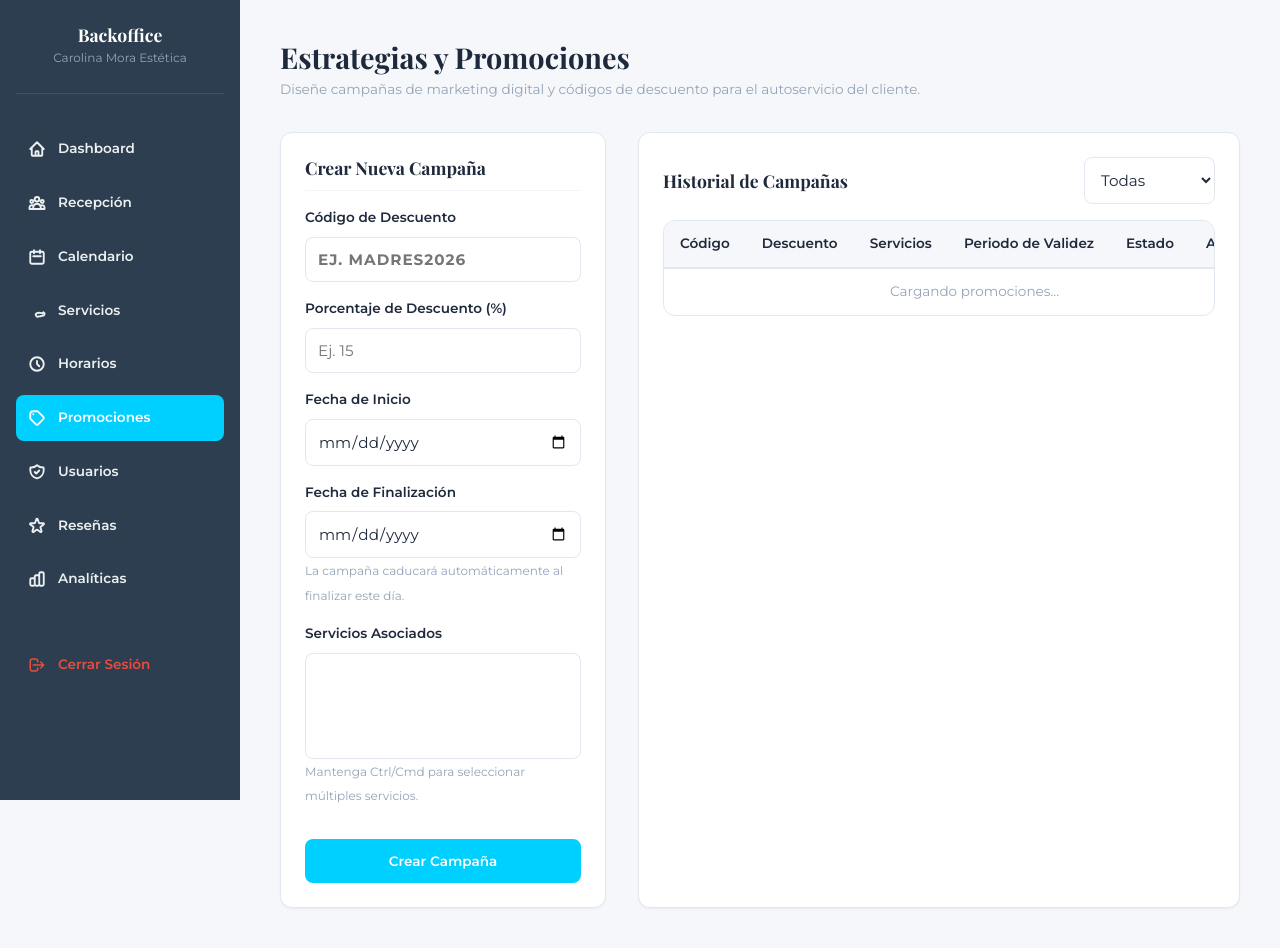
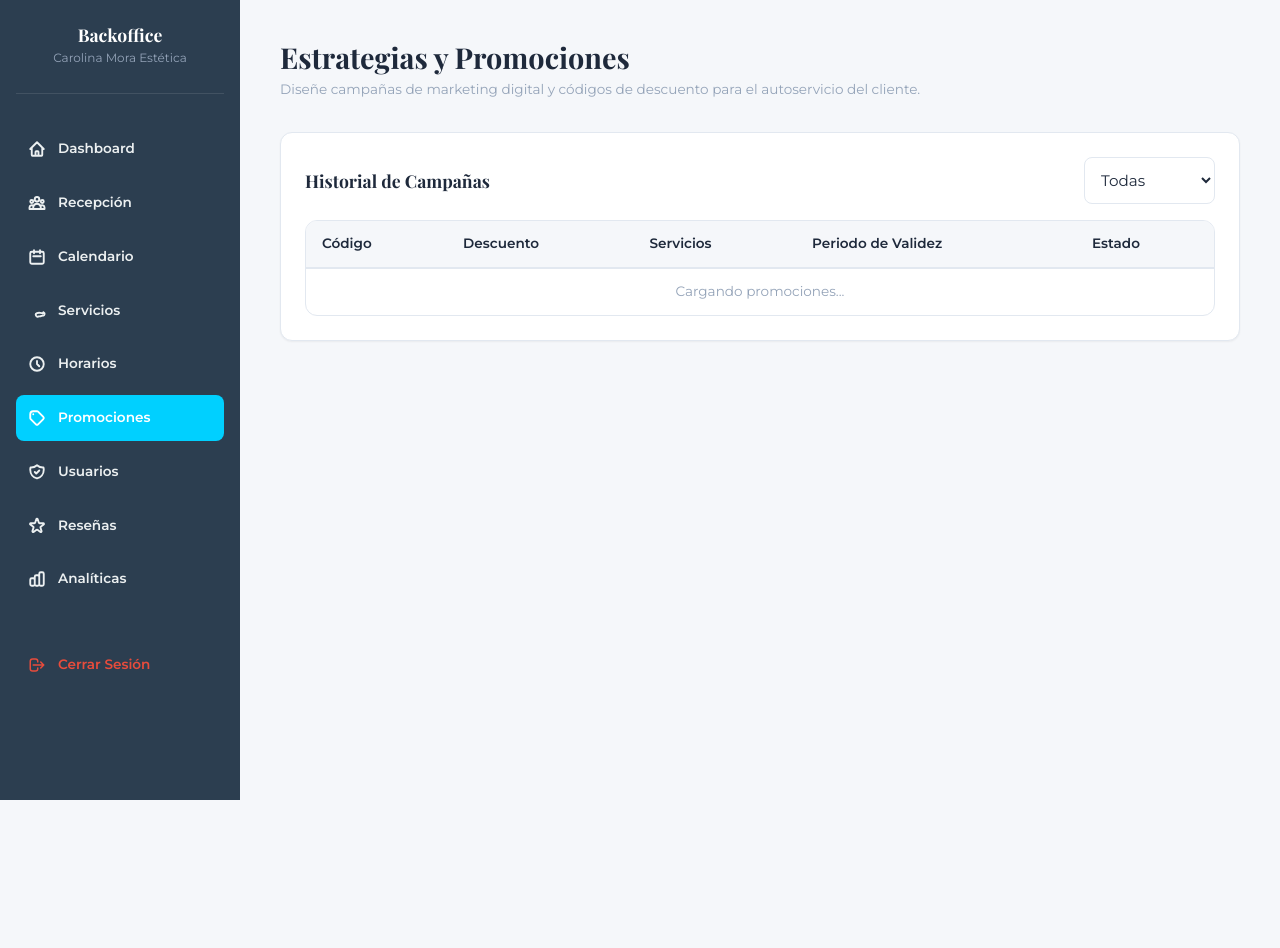
Before and after one commit to RonaldMoraC/CarolinaMoraEstetica, a PHP site: page /CarolinaMoraEstetica/views/admin/admin-promociones.php in a window 1280 px wide. After the commit the page ends 800 px from the top, so only its background shows below. Run offline with PHP 8.4, Linux system fonts and the light colour scheme; lists and menus that the app fills with data are empty.

Commit message:
feat(admin): refactorizar módulo de promociones con RBAC por rol, validación de fechas en tiempo real y hardening de seguridad

```diff
--- a/public/views/admin/admin-promociones.php
+++ b/public/views/admin/admin-promociones.php
@@ -35,43 +35,24 @@ CSS;
 ob_start();
 ?>
 
+<?php
+// Hardening de seguridad: Verificar rol en el servidor
+// Suponiendo que el layout de admin proporciona $user o acceso a la sesión.
+// Si no, definimos una bandera basada en el rol.
+$isAdmin = isset($userRole) && $userRole === 'ADMIN';
+?>
+
 <div class="layout-split">
-    <!-- Formulario de creación -->
+    <?php if ($isAdmin): ?>
+    <!-- Formulario de creación (Solo Admin) -->
     <section class="card promo-form-section">
         <h3 class="card__title">Crear Nueva Campaña</h3>
         <form id="promoForm" novalidate>
-            <div class="form-group">
-                <label for="codigo" class="form-label">Código de Descuento</label>
-                <input type="text" id="codigo" class="form-control" placeholder="Ej. MADRES2026" style="text-transform:uppercase; font-weight:700; letter-spacing:1px;" required maxlength="50">
-            </div>
-
-            <div class="form-group">
-                <label for="porcentaje" class="form-label">Porcentaje de Descuento (%)</label>
-                <input type="number" id="porcentaje" class="form-control" min="1" max="100" step="0.01" placeholder="Ej. 15" required>
-            </div>
-
-            <div class="form-group">
-                <label for="fecha_inicio" class="form-label">Fecha de Inicio</label>
-                <input type="date" id="fecha_inicio" class="form-control" required>
-            </div>
-
-            <div class="form-group">
-                <label for="fecha_fin" class="form-label">Fecha de Finalización</label>
-                <input type="date" id="fecha_fin" class="form-control" required>
-                <span class="form-hint">La campaña caducará automáticamente al finalizar este día.</span>
-            </div>
-
-            <div class="form-group">
-                <label for="serviciosSelect" class="form-label">Servicios Asociados</label>
-                <select id="serviciosSelect" class="form-control" multiple size="4">
-                    <!-- Opciones cargadas por JS -->
-                </select>
-                <span class="form-hint">Mantenga Ctrl/Cmd para seleccionar múltiples servicios.</span>
-            </div>
-
+            <!-- ... campos del formulario ... -->
             <button type="submit" class="btn btn--primary btn--block mt-4">Crear Campaña</button>
         </form>
     </section>
+    <?php endif; ?>
 
     <!-- Historial de promociones -->
     <section class="card" style="flex:2;">
@@ -95,11 +76,11 @@ ob_start();
                         <th>Servicios</th>
                         <th>Periodo de Validez</th>
                         <th>Estado</th>
-                        <th style="text-align:center;">Acciones</th>
+                        <?php if ($isAdmin): ?><th style="text-align:center;">Acciones</th><?php endif; ?>
                     </tr>
                 </thead>
                 <tbody id="tablaPromociones">
-                    <tr><td colspan="6" class="text-center text-muted p-5">Cargando promociones...</td></tr>
+                    <tr><td colspan="<?= $isAdmin ? 6 : 5 ?>" class="text-center text-muted p-5">Cargando promociones...</td></tr>
                 </tbody>
             </table>
         </div>
@@ -121,14 +102,38 @@ document.addEventListener('DOMContentLoaded', () => {
     cargarServiciosParaSelect();
     cargarPromociones();
 
-    // Submit del formulario
+        // Inyectar bandera de admin desde el contexto de la sesión o PHP
+        const isAdmin = <?php echo json_encode($isAdmin); ?>;
+
+        // Listener delegado para las acciones de la tabla
+        if (isAdmin) {
+            document.getElementById('tablaPromociones').addEventListener('click', (e) => {
+                const btn = e.target.closest('button[title="Eliminar"]');
+                if (!btn) return;
+                const row = btn.closest('tr');
+                const id = row.id.split('-')[2];
+                eliminarPromocion(parseInt(id));
+            });
+        }
+
+        // Validación dinámica de fechas
+        const inputInicio = document.getElementById('fecha_inicio');
+        const inputFin = document.getElementById('fecha_fin');
+
+        inputInicio.addEventListener('change', () => {
+            inputFin.min = inputInicio.value;
+        });
+
+        // Submit del formulario (Solo si es admin)
+        if (isAdmin) {
             document.getElementById('promoForm').addEventListener('submit', async (e) => {
                 e.preventDefault();
 
+                const btnSubmit = e.target.querySelector('button[type="submit"]');
                 const codigo = document.getElementById('codigo').value.toUpperCase().trim();
                 const porcentaje = parseFloat(document.getElementById('porcentaje').value);
-        const inicio = document.getElementById('fecha_inicio').value;
-        const fin = document.getElementById('fecha_fin').value;
+                const inicio = inputInicio.value;
+                const fin = inputFin.value;
 
                 if (!codigo || isNaN(porcentaje) || !inicio || !fin) {
                     alerts.error('Complete todos los campos obligatorios.');
@@ -155,7 +160,6 @@ document.addEventListener('DOMContentLoaded', () => {
                     associated_services: selectedServices
                 };
 
-        const btnSubmit = e.target.querySelector('button[type="submit"]');
                 btnSubmit.disabled = true;
                 const textoOriginal = btnSubmit.textContent;
                 btnSubmit.textContent = 'Registrando...';
@@ -172,21 +176,8 @@ document.addEventListener('DOMContentLoaded', () => {
                             throw new Error(res.detail || 'No se pudo registrar la campaña.');
                         }
                     }
-
-            // Simulación
-            const nuevaPromo = {
-                promotion_id: promociones.length + 10,
-                name: codigo,
-                discount_percentage: porcentaje,
-                start_date: inicio,
-                end_date: fin,
-                services_count: selectedServices.length,
-                status: calcularEstado(inicio, fin)
-            };
-            promociones.unshift(nuevaPromo);
-            renderPromociones();
+                    alerts.success('Campaña "' + codigo + '" registrada (simulación).');
                     document.getElementById('promoForm').reset();
-            alerts.success('Campaña "' + codigo + '" registrada (simulación).');
                 } catch (error) {
                     alerts.error(error.message || 'Error al crear la campaña.');
                 } finally {
@@ -194,6 +185,7 @@ document.addEventListener('DOMContentLoaded', () => {
                     btnSubmit.textContent = textoOriginal;
                 }
             });
+        }
 
     // Filtro de estado
     document.getElementById('filtroEstado').addEventListener('change', () => renderPromociones());
@@ -307,16 +299,16 @@ document.addEventListener('DOMContentLoaded', () => {
             const fechaInicio = new Date(p.start_date).toLocaleDateString('es-CO');
             const fechaFin = new Date(p.end_date).toLocaleDateString('es-CO');
 
-            return \`
+            return `
                 <tr id="promo-row-\${p.promotion_id}">
                     <td><span class="promo-code">\${escapeHtml(p.name)}</span></td>
                     <td class="fw-bold">\${p.discount_percentage}% OFF</td>
                     <td class="text-muted">\${p.services_count} servicios</td>
                     <td class="text-muted" style="font-size:0.85rem;">\${fechaInicio} — \${fechaFin}</td>
                     <td><span class="badge \${status.class}">\${status.label}</span></td>
-                    <td style="text-align:center;">
+                    \${isAdmin ? \`<td style="text-align:center;">
                         <button class="btn btn--ghost btn--sm" onclick="eliminarPromocion(\${p.promotion_id})" title="Eliminar">🗑️</button>
-                    </td>
+                    </td>\` : ''}
                 </tr>
             \`;
         }).join('');
```
Lines whose indentation alone changed are shown as unchanged.
